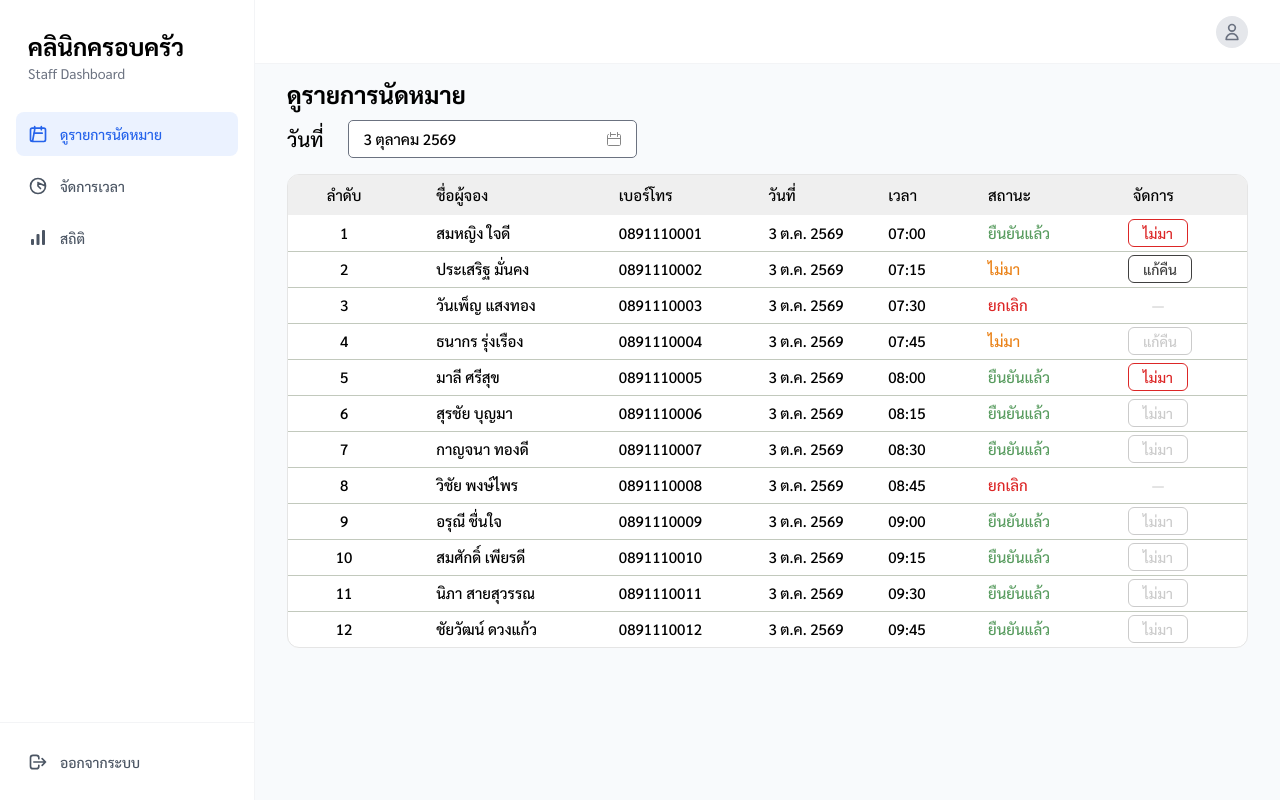
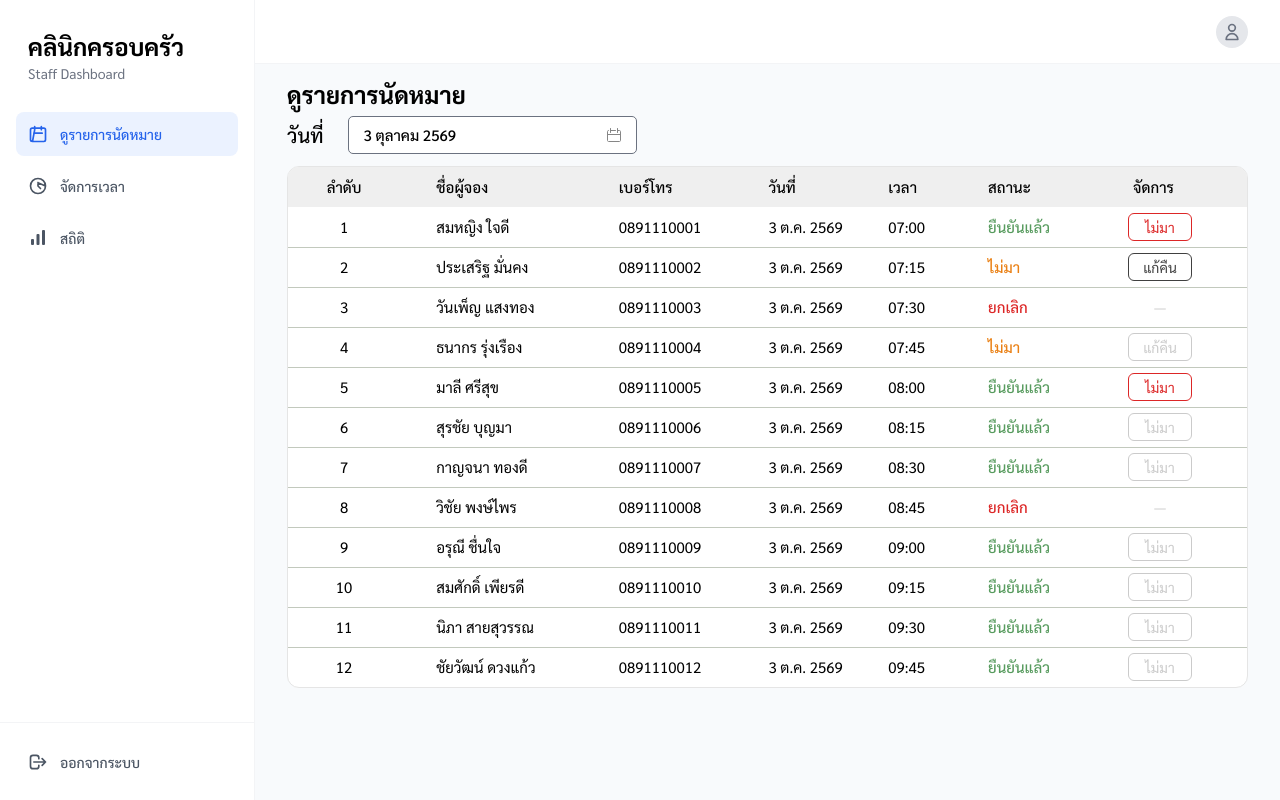
Before and after one commit to sayinanger/Clinicfamily, a React (Vite) app in the folder client/: page /admin in a window 1280 px wide. Built offline with nearby package versions, Linux system fonts and the light colour scheme; sample sign-in values are in the browser's storage.

Commit message:
ตารางรายการนัด: ตัวหนังสือปกติ (ยกเว้นสถานะ) + แถวสูงขึ้น + ปุ่มกว้างเท่ากัน

```diff
--- a/client/src/pages/admin/AdminAppointments.jsx
+++ b/client/src/pages/admin/AdminAppointments.jsx
@@ -92,7 +92,8 @@ export default function AdminAppointments() {
   // ปุ่มในคอลัมน์ "จัดการ" ของแต่ละแถว
   function renderAction(item) {
     const busy = busyId === item.appointmentId
-    const buttonBase = 'h-7 rounded-md border bg-white px-3.5 text-sm font-medium'
+        // ทุกปุ่มกว้าง 64px เท่ากัน (เท่าปุ่ม [แก้คืน] ใน Figma)
+    const buttonBase = 'h-7 w-16 rounded-md border bg-white text-sm'
 
     // ยืนยันแล้ว → ปุ่ม [ไม่มา] (ถึงเวลานัด = กรอบแดงกดได้, ยังไม่ถึง = สีเทากดไม่ได้)
     if (item.status === 'booked') {
@@ -133,7 +134,7 @@ export default function AdminAppointments() {
     }
 
     // ยกเลิก → ขีด "—" (ไม่มีปุ่ม)
-    return <span className="inline-block w-[60px] text-center text-staff-disabled">—</span>
+    return <span className="inline-block w-16 text-center text-staff-disabled">—</span>
   }
 
   return (
@@ -142,7 +143,7 @@ export default function AdminAppointments() {
       <h1 className="text-2xl leading-7 font-bold text-black">ดูรายการนัดหมาย</h1>
 
       {/* แถวเลือกวันที่ */}
-      <div className="mt-3 flex items-center gap-6">
+      <div className="mt-2 flex items-center gap-6">
         <span className="text-xl font-medium text-black">วันที่</span>
         {/* กล่องหน้าตาตาม Figma + ช่องวันที่จริง (โปร่งใส) วางทับอยู่ด้านบน
             กดตรงไหนของกล่องก็เท่ากับกดช่องวันที่จริง → ปฏิทินของเบราว์เซอร์เด้งขึ้นมา */}
@@ -170,8 +171,8 @@ export default function AdminAppointments() {
       {errorMessage && <p className="mt-3 text-sm text-staff-red">{errorMessage}</p>}
 
       {/* ตารางรายการนัด */}
-      <div className="mt-4 overflow-hidden rounded-xl border border-staff-table-border bg-white">
-        <table className="w-full table-fixed text-left text-[15px] font-medium text-black">
+      <div className="mt-3 overflow-hidden rounded-xl border border-staff-table-border bg-white">
+        <table className="w-full table-fixed text-left text-[15px] text-black">
           {/* ความกว้างแต่ละคอลัมน์ (สัดส่วนตาม Figma) */}
           <colgroup>
             <col className="w-[11.7%]" />
@@ -195,20 +196,20 @@ export default function AdminAppointments() {
           </thead>
           <tbody className="divide-y divide-staff-border">
             {loading ? (
-              <tr className="h-9">
+              <tr className="h-10">
                 <td colSpan={7} className="text-center text-staff-subtle">
                   กำลังโหลด...
                 </td>
               </tr>
             ) : appointments.length === 0 ? (
-              <tr className="h-9">
+              <tr className="h-10">
                 <td colSpan={7} className="text-center text-staff-subtle">
                   ไม่มีนัดหมายในวันนี้
                 </td>
               </tr>
             ) : (
               appointments.map((item, index) => (
-                <tr key={item.appointmentId} className="h-9">
+                <tr key={item.appointmentId} className="h-10">
                   <td className="text-center">{index + 1}</td>
                   <td className="truncate pl-9">
                     {item.firstName} {item.lastName}
@@ -216,7 +217,7 @@ export default function AdminAppointments() {
                   <td>{item.phone}</td>
                   <td>{formatThaiDateShort(item.date)}</td>
                   <td>{item.startTime}</td>
-                  <td className={statusLabels[item.status]?.color}>{statusLabels[item.status]?.text}</td>
+                  <td className={`font-medium ${statusLabels[item.status]?.color}`}>{statusLabels[item.status]?.text}</td>
                   <td>{renderAction(item)}</td>
                 </tr>
               ))
```
